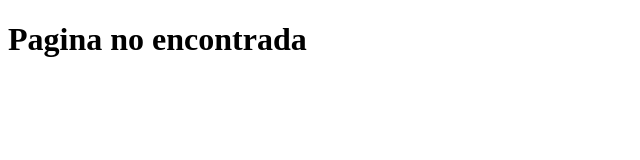
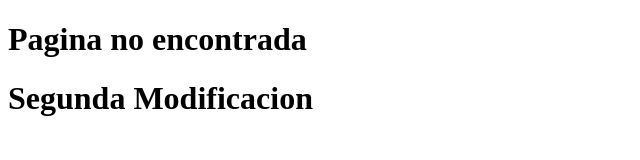
Before and after one commit to DGimenez2018/TEST, a plain HTML site: page index.html in a window 1280 px wide. Shown: the whole page, without its empty margins (0-640 px from the left). Drawn offline with Linux system fonts and the light colour scheme.

Commit message:
Agregado de segunda modificacion
Se agrego la etiqueta h1 de segunda modificacion

```diff
--- a/index.html
+++ b/index.html
@@ -5,5 +5,7 @@
 </head>
 <body>
     <h1>Pagina no encontrada</h1>
+
+    <h1>Segunda Modificacion</h1>
 </body>
 </html>
```
